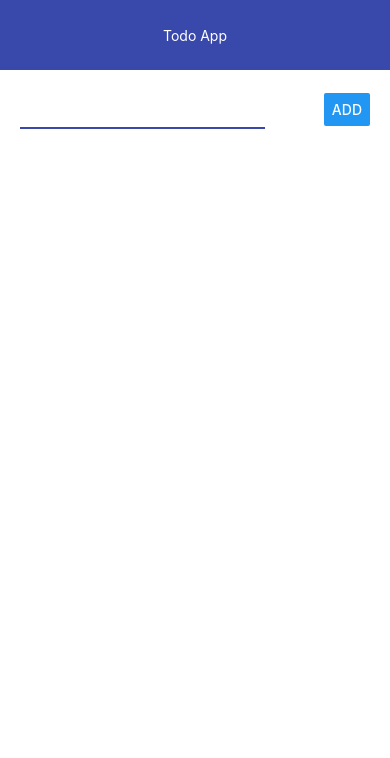
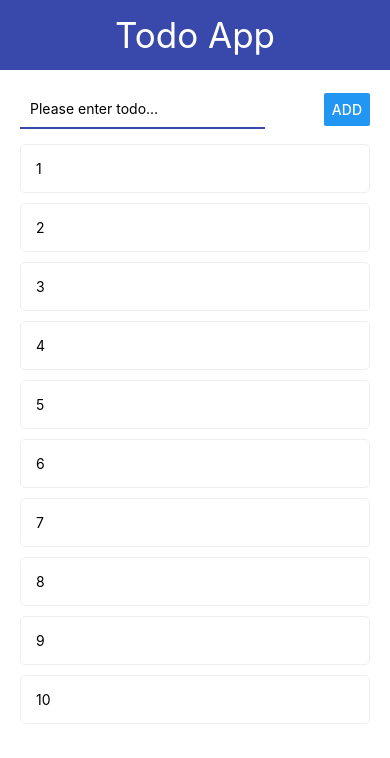
Before and after one commit to LevDomasnih/React-Native, a React Native app: screen / in a window 390 px wide. Shown: the top 758 px of the page. Built offline with nearby package versions, Linux system fonts and the light colour scheme.

Commit message:
Add input and todo block

```diff
--- a/App.js
+++ b/App.js
@@ -1,24 +1,62 @@
-import React, {useState} from 'react';
-import {StyleSheet, View} from 'react-native';
+import React, {useEffect, useState} from 'react';
+import {FlatList, ScrollView, StyleSheet, Text, View} from 'react-native';
 import Navbar from "./src/Navbar";
 import AddTodo from "./src/AddTodo";
+import Todo from "./src/Todo";
 
 export default function App() {
     const [todos, setTodos] = useState([])
 
+    useEffect(() => {
+        setTodos([
+            { id: 1, title: '1' },
+            { id: 2, title: '2' },
+            { id: 3, title: '3' },
+            { id: 4, title: '4' },
+            { id: 5, title: '5' },
+            { id: 6, title: '6' },
+            { id: 7, title: '7' },
+            { id: 8, title: '8' },
+            { id: 9, title: '9' },
+            { id: 10, title: '10' },
+        ])
+    }, [])
+
+
+
+    const addTodo = (title) => {
+        const newTodo = {
+            id: Date.now().toString(),
+            title
+        }
+
+        setTodos((prev) => [ ...prev, newTodo ] )
+    }
+
+    const removeTodo = (removeId) => {
+        setTodos(todos.filter(({id}) => id !== removeId))
+    }
+
     return (
-        <View>
+        <>
             <Navbar title="Todo App"/>
             <View style={styles.container}>
-                <AddTodo/>
+                <AddTodo onSubmit={addTodo} todos={todos}/>
+
+                <FlatList
+                    keyExtractor={item => item.id.toString()}
+                    data={todos}
+                    renderItem={({item}) => <Todo todo={item} onRemove={removeTodo} />}
+                />
             </View>
-        </View>
+        </>
     );
 }
 
 const styles = StyleSheet.create({
     container: {
+        flex: 1,
         paddingHorizontal: 20,
-        paddingVertical: 20
+        paddingVertical: 20,
     }
 });
--- a/package.json
+++ b/package.json
@@ -8,6 +8,7 @@
     "eject": "expo eject"
   },
   "dependencies": {
+    "@types/react": "^17.0.5",
     "@types/react-native": "^0.64.5",
     "expo": "~41.0.1",
     "expo-status-bar": "~1.0.4",
--- a/src/AddTodo.js
+++ b/src/AddTodo.js
@@ -1,11 +1,29 @@
-import React from "react";
-import {Button, StyleSheet, TextInput, View} from "react-native";
+import React, {useState} from "react";
+import {Alert, Button, StyleSheet, TextInput, View} from "react-native";
 
-const AddTodo = (props) => {
+const AddTodo = ({ onSubmit }) => {
+    const [value, setValue] = useState('')
+
+    const pressHandler = () => {
+        if (value.trim())  {
+            onSubmit(value)
+            setValue('')
+        } else {
+            Alert.alert('Warning!!! Empty string')
+        }
+
+    }
+
     return (
         <View style={styles.block}>
-            <TextInput style={styles.input} />
-            <Button title="Add" />
+            <TextInput style={styles.input}
+                       onChangeText={setValue}
+                       value={value}
+                       placeholder="Please enter todo..."
+                       autoCorrect={false}
+                       autoCapitalize="none"
+            />
+            <Button title="Add" onPress={pressHandler}/>
         </View>
     )
 }
@@ -14,7 +32,8 @@ const styles = StyleSheet.create({
     block: {
         flexDirection: "row",
         justifyContent: "space-between",
-        alignItems: "center"
+        alignItems: "center",
+        marginBottom: 15
     },
     input: {
         width: '70%',
--- a/src/Navbar.js
+++ b/src/Navbar.js
@@ -17,6 +17,7 @@ const styles = StyleSheet.create({
         backgroundColor: "#3949ab",
     },
     text: {
+        fontSize: 35,
         color: "white"
     }
 })
--- /dev/null
+++ b/src/Todo.js
@@ -0,0 +1,30 @@
+import React from "react";
+import {StyleSheet, Text, TouchableOpacity, View} from "react-native";
+
+const Todo = ({todo, onRemove}) => {
+    return (
+        <TouchableOpacity
+            activeOpacity={0.5}
+            onPress={() => console.log("pressed", todo.id)}
+            onLongPress={() => onRemove(todo.id)}
+        >
+            <View style={styles.todo}>
+                <Text>{todo.title}</Text>
+            </View>
+        </TouchableOpacity>
+    )
+}
+
+const styles = StyleSheet.create({
+    todo: {
+        flexDirection: "row",
+        alignItems: "center",
+        padding: 15,
+        borderWidth: 1,
+        borderColor: "#eee",
+        borderRadius: 5,
+        marginBottom: 10
+    }
+})
+
+export default Todo
```
Also changed, not shown: 1 other file (tests, documents, lock files or other folders).
